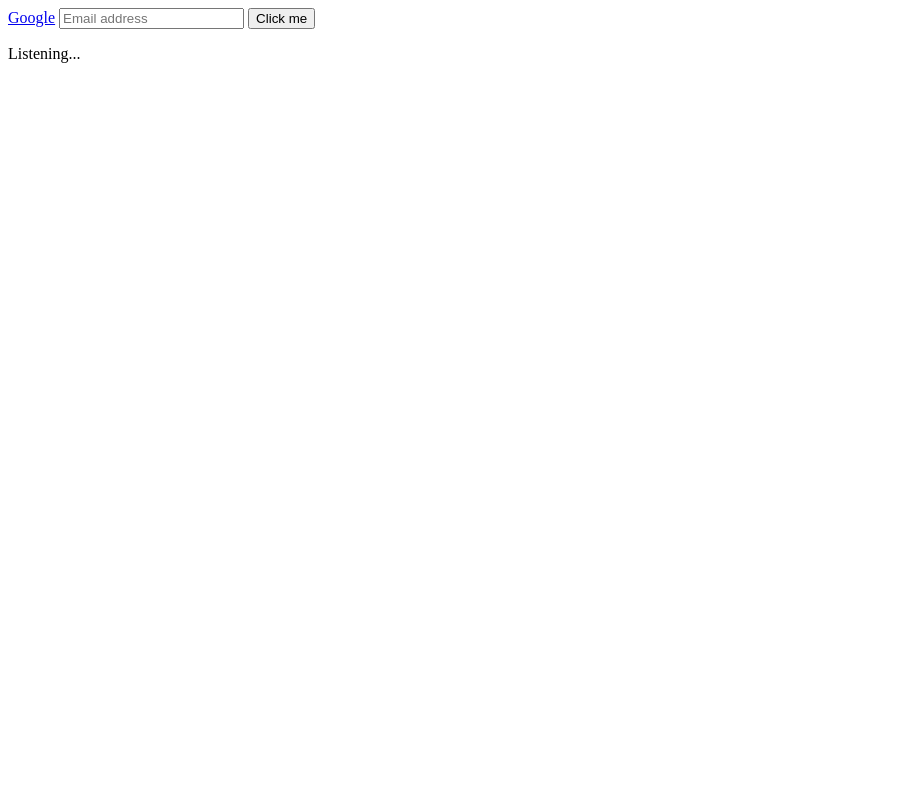
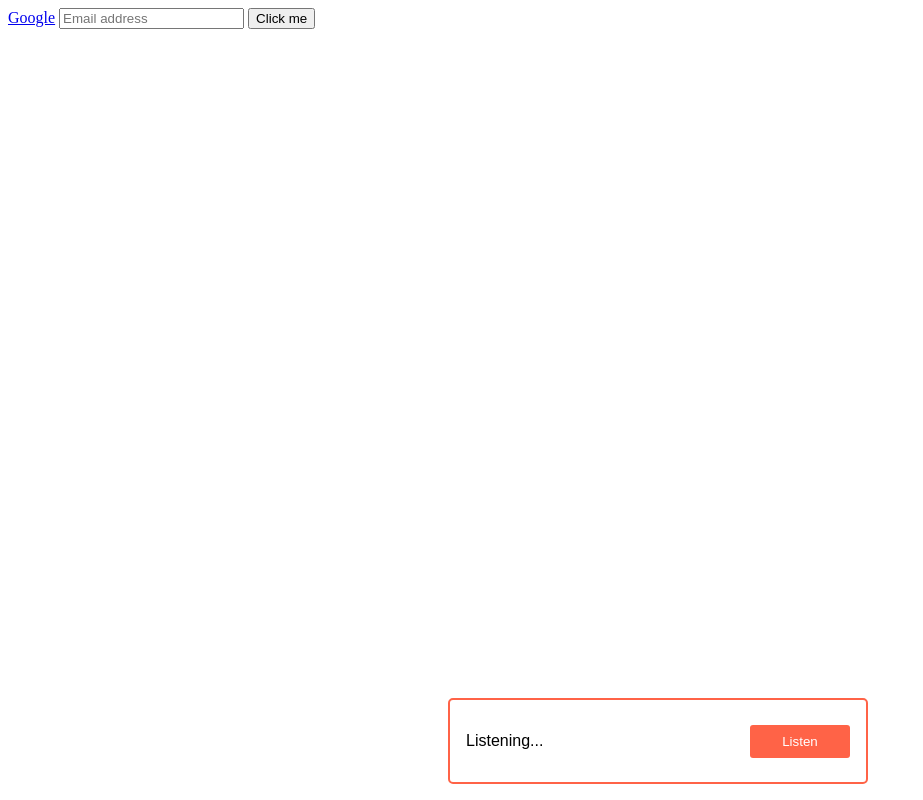
Before and after one commit to mclintprojects/wvcat, a plain HTML site: page index.html in a window 1280 px wide. Shown: the whole page, without its empty margins (0-923 px from the left). Drawn offline with Linux system fonts and the light colour scheme.

Commit message:
added listen btn

```diff
--- a/index.html
+++ b/index.html
@@ -5,6 +5,7 @@
 		<meta name="viewport" content="width=device-width, initial-scale=1.0" />
 		<meta http-equiv="X-UA-Compatible" content="ie=edge" />
 		<title>WVCAT Test</title>
+		<link href="wvcat.css" rel="stylesheet" />
 		<script src="wvcat.js"></script>
 	</head>
 
--- /dev/null
+++ b/wvcat.css
@@ -0,0 +1,29 @@
+.wvcat-container {
+	background: white;
+	border: 2px solid tomato;
+	border-radius: 5px;
+	position: fixed;
+	bottom: 16px;
+	left: 35%;
+	width: 30%;
+	margin: 0 auto;
+	padding: 16px;
+	font-family: 'Arial';
+	display: flex;
+	justify-content: space-between;
+	align-items: center;
+}
+
+.wvcat-container button {
+	height: 33px;
+	width: 100px;
+	background: tomato;
+	border: none;
+	color: white;
+	border-radius: 3px;
+	cursor: pointer;
+}
+
+.wvcat-container button:hover {
+	background: rgb(255, 130, 108);
+}
--- a/wvcat.js
+++ b/wvcat.js
@@ -2,6 +2,7 @@
 	window.wvcat = this;
 
 	this.controls = [];
+	this.isListening = false;
 
 	this.initialize = function(options) {
 		this.options = options || { lang: 'en-US' };
@@ -18,13 +19,22 @@
 
 	function attachRecognitionContainerToDocument() {
 		const card = document.createElement('div');
-		card.classList.add('wvcat-recognition-container');
+		card.classList.add('wvcat-container');
 
 		this.recognitionText = document.createElement('p');
 		recognitionText.appendChild(document.createTextNode('Sample recognition'));
 		card.appendChild(recognitionText);
 
+		this.listenBtn = document.createElement('button');
+		listenBtn.textContent = 'Listen';
+		listenBtn.addEventListener('click', listenClicked);
+		card.appendChild(listenBtn);
+
 		document.body.appendChild(card);
+	}
+
+	function listenClicked() {
+		alert('Listen clicked!');
 	}
 
 	function findControllableElementsInDocument() {
@@ -43,6 +53,8 @@
 				});
 			}
 		}
+
+		console.log(controls);
 	}
 
 	function startSpeechRecognizer() {
@@ -51,6 +63,7 @@
 		recognizer.lang = this.options.lang;
 		recognizer.start();
 		recognizer.onresult = generateTranscript;
+		this.isListening = true;
 	}
 
 	function setText(text) {
@@ -68,6 +81,7 @@
 		setText(`Executing command -> [${transcript}]`);
 		executeCommand(transcript);
 		transcript = '';
+		window.setTimeout(setText(''), 1000);
 	}
 
 	function executeCommand(transcript) {
@@ -144,7 +158,7 @@
 
 			const control = findControl(controlName);
 			if (control && control.localName == 'input') control.value = whatToType;
-		} else throw new Error('Invalid type intent command.');
+		} else throw new Error('Invalid type-in intent command.');
 	}
 
 	function executeClickIntent(words) {
```
